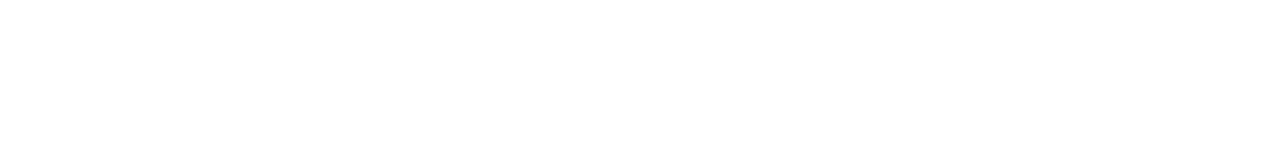
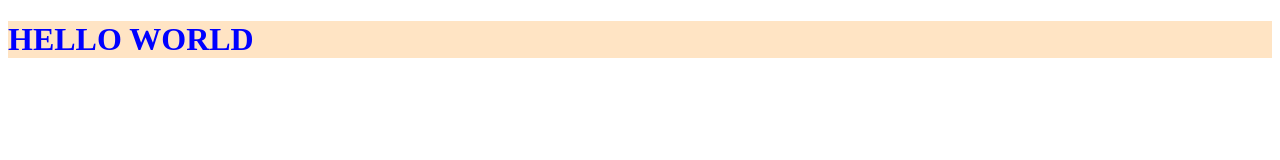
Before and after one commit to teylorsmith34/04-codingQuiz, a plain HTML site: page index.html in a window 1280 px wide. Drawn offline with Linux system fonts and the light colour scheme.

Commit message:
Added links to css and javaScript in my html.

```diff
--- a/assets/style.css
+++ b/assets/style.css
@@ -0,0 +1,4 @@
+h1 {
+  color: blue;
+  background-color: bisque;
+}
--- a/index.html
+++ b/index.html
@@ -4,9 +4,12 @@
     <meta charset="UTF-8">
     <meta http-equiv="X-UA-Compatible" content="IE=edge">
     <meta name="viewport" content="width=device-width, initial-scale=1.0">
-    <title>Document</title>
+    <title>QUIZ TIME!!!</title>
+    <link rel="stylesheet" href="assets/style.css">
 </head>
 <body>
+    <h1>HELLO WORLD</h1>
 
 </body>
+<script src="assets/script.js"></script>
 </html>
```
